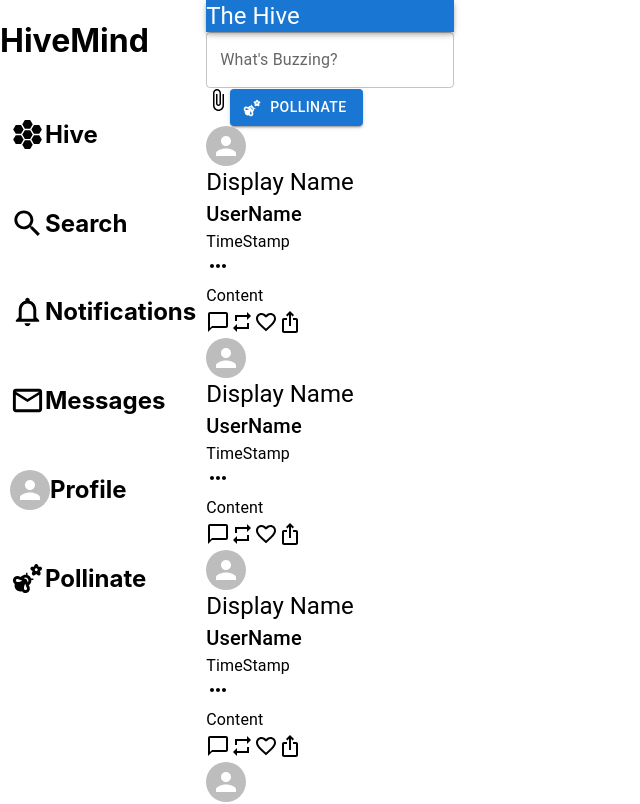
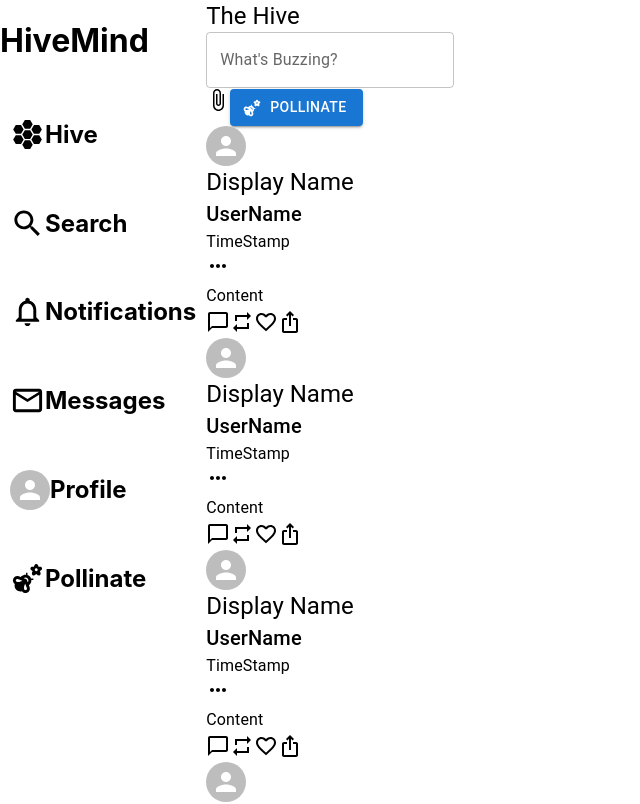
Before and after one commit to jck510/HiveMind, a React (Create React App) app: page /hive in a window 1280 px wide. Shown: the top 804 px of the page, without its empty margins (0-640 px from the left). Built offline with nearby package versions, Linux system fonts and the light colour scheme.

Commit message:
Began working on the notifications section

```diff
--- a/src/components/Home.js
+++ b/src/components/Home.js
@@ -9,9 +9,9 @@ const Home = () => {
   return (
     <div className='home-page-div'>
         <div className='home-page-content-div'>
-            <AppBar position='sticky'>
+            <div className='home-page-header-div'>
                 <Typography variant='h5'>The Hive</Typography>
-            </AppBar>
+            </div>
 
         <CreatePost />
         <Feed />
--- a/src/components/ProfileDetails.js
+++ b/src/components/ProfileDetails.js
@@ -1,11 +1,16 @@
-import { Verified } from '@mui/icons-material'
-import { Avatar, Button, Tab, Tabs } from '@mui/material'
+import { CalendarMonth, KeyboardBackspace, Verified } from '@mui/icons-material'
+import { Avatar, Button, Tab, Tabs, Typography } from '@mui/material'
 import React from 'react'
 
 
 const ProfileDetails = () => {
   return (
     <div className='profile-details-div'>
+        <div className='profile-details-header-div'>
+          <KeyboardBackspace />
+          <Typography variant='h5'>Display Name</Typography>
+
+        </div>
         <Avatar src='' className='profile-details-profile-picture'></Avatar>
         <image src='' className='profile-details-banner-picture' />
         {/* Will show edit profile button if the user logged in is the same as the profile that is being viewed */}
@@ -15,7 +20,11 @@ const ProfileDetails = () => {
         <h3>Display Name</h3>
         <Verified />
         <h5>Username</h5>
-        <h5>Member Since </h5>
+        <div>
+          <CalendarMonth />
+          <h5>Member Since </h5>
+        </div>
+
         <h6>Followers</h6>
         <h6>Following</h6>
 
--- a/src/index.css
+++ b/src/index.css
@@ -51,6 +51,10 @@ code {
   display: flex;
 }
 
+.home-page-header-div {
+  position: sticky;
+}
+
 .user-post-div {
   width: 600px;
 }
```
Also changed, not shown: src/components/Notification.js (added, +9 -0 lines), src/components/NotificationsPage.js (added, +25 -0 lines).
